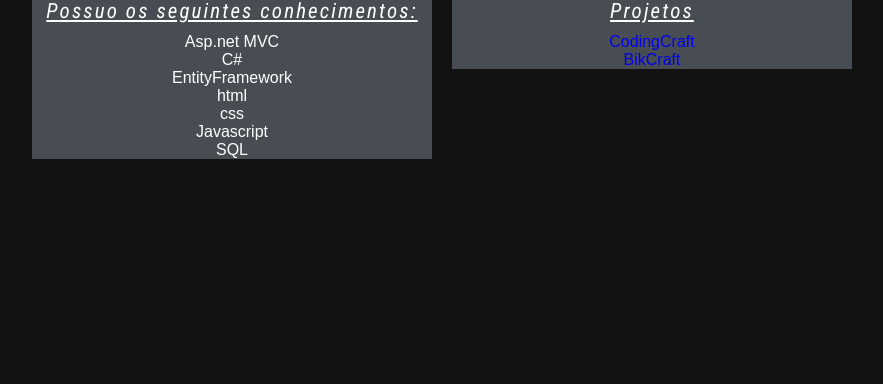
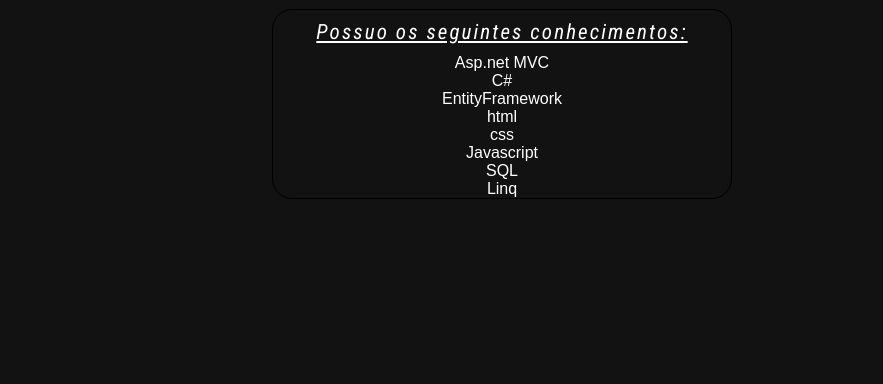
Before and after one commit to Diegolaquino/diegolaquino.github.io, a plain HTML site: page index.html in a window 1280 px wide. Shown: the part 416-800 px from the top of the page, without its empty margins (138-1021 px from the left). Drawn offline with Linux system fonts and the light colour scheme.

Commit message:
Atualização da borda das skills

```diff
--- a/css/main.css
+++ b/css/main.css
@@ -32,6 +32,7 @@ img{
     display: block;
     font-size: 30px;
     margin-top: 20px;
+    margin-bottom: 20px;
 }
 .subtitulo{
     text-decoration: underline;
@@ -48,8 +49,9 @@ div ul li{
     letter-spacing: .0.7em;
 }
 .bloco1{
-    background-color: #474d53;
+    background-color: #121212;
+    border-radius: 20px;
+    border: 1px solid black;
+    margin-left: 250px;
+    margin-right: 250px;
 }
-.bloco2{
-    background-color: #474d53;
-}
--- a/index.html
+++ b/index.html
@@ -18,7 +18,7 @@
         <div class="container">
             <div class="informacoes">
                 <h2 class="titulo">Desenvolvedor .Net</h2>
-                <div class="bloco1 grid-7">
+                <div class="bloco1">
                     <p class="subtitulo">Possuo os seguintes conhecimentos:</p>
                     <ul>
                         <li class="skills1">Asp.net MVC</li>
@@ -28,13 +28,7 @@
                         <li class="skills5">css</li>
                         <li class="skills6">Javascript</li>
                         <li class="skills7">SQL</li>
-                    </ul>
-                </div>
-                <div class="bloco2 grid-7">
-                    <p class="subtitulo">Projetos</p>
-                    <ul>
-                        <li><a href="https://github.com/Diegolaquino/CodingCraft">CodingCraft</a></li>
-                        <li><a href="https://github.com/Diegolaquino/BikCraft">BikCraft</a></li>
+                        <li class="skills8">Linq</li>
                     </ul>
                 </div>
             </div>
@@ -57,17 +51,19 @@
             const skills1 = document.querySelector(".skills1");
             typeWrite(skills1, 150);
             const skills2 = document.querySelector(".skills2");
-            typeWrite(skills2, 150);
+            typeWrite(skills2, 250);
             const skills3 = document.querySelector(".skills3");
             typeWrite(skills3, 150);
             const skills4 = document.querySelector(".skills4");
-            typeWrite(skills4, 150);
+            typeWrite(skills4, 350);
             const skills5 = document.querySelector(".skills5");
-            typeWrite(skills5, 150);
+            typeWrite(skills5, 400);
             const skills6 = document.querySelector(".skills6");
-            typeWrite(skills6, 150);
+            typeWrite(skills6, 250);
             const skills7 = document.querySelector(".skills7");
-            typeWrite(skills7, 150);
+            typeWrite(skills7, 500);
+            const skills8 = document.querySelector(".skills8");
+            typeWrite(skills8, 550);
         </script>
     </body>
 </html>
```
